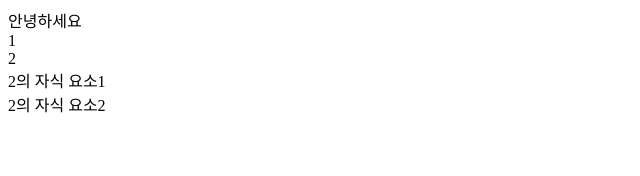
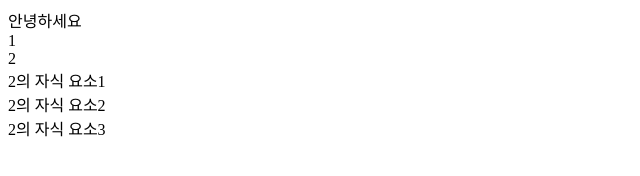
Before and after one commit to nokcha11/Bigdata, a plain HTML site: page 태그연습/index.html in a window 1280 px wide. Shown: the whole page, without its empty margins (0-640 px from the left). Drawn offline with Linux system fonts and the light colour scheme.

Commit message:
📝 태그연습3

```diff
--- a/태그연습/index.html
+++ b/태그연습/index.html
@@ -11,6 +11,7 @@
     <div>2
         <div>2의 자식 요소1</div>
 				<div>2의 자식 요소2</div>
+				<div>2의 자식 요소3</div>
     </div>
 </body>
 </html>
```
